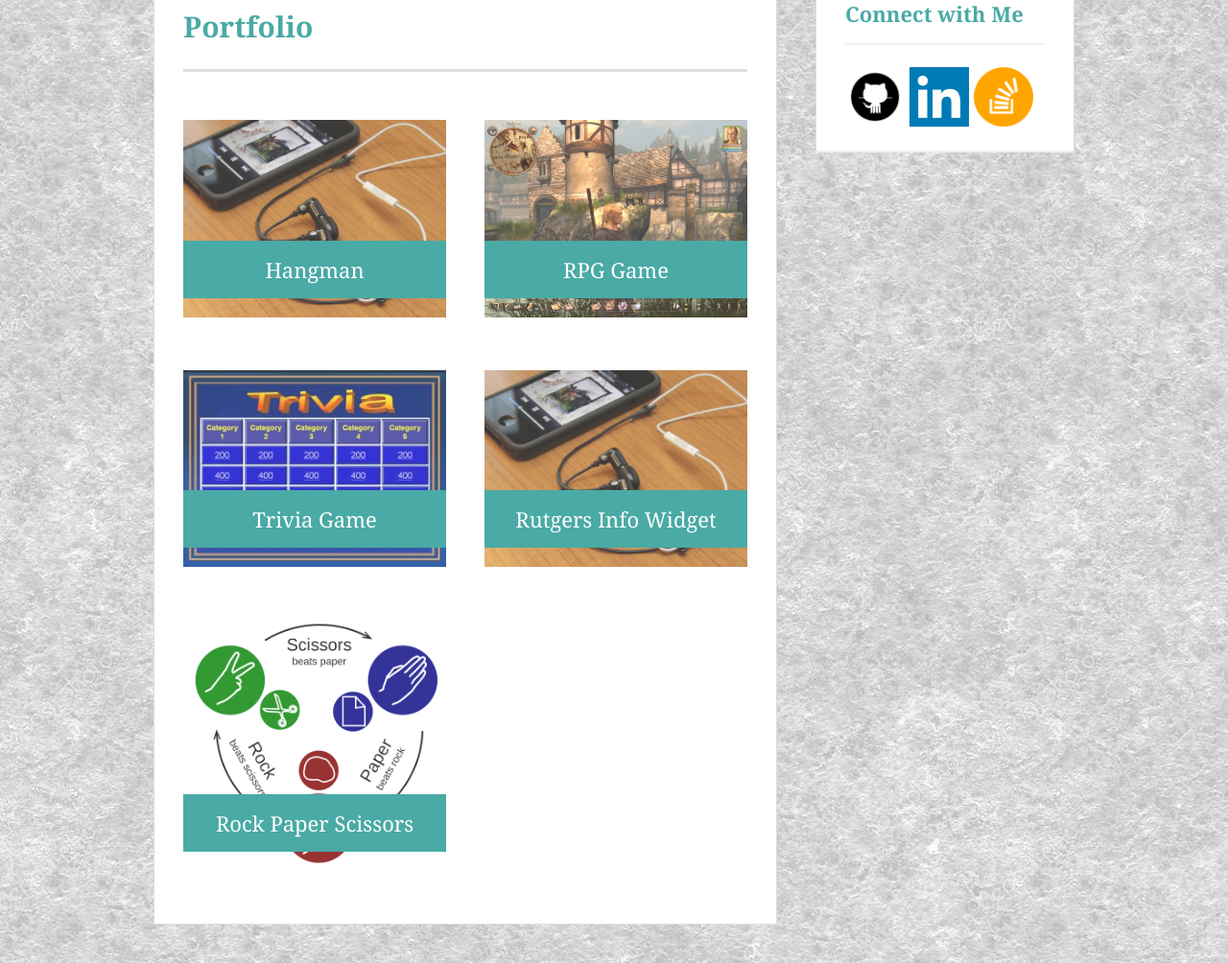
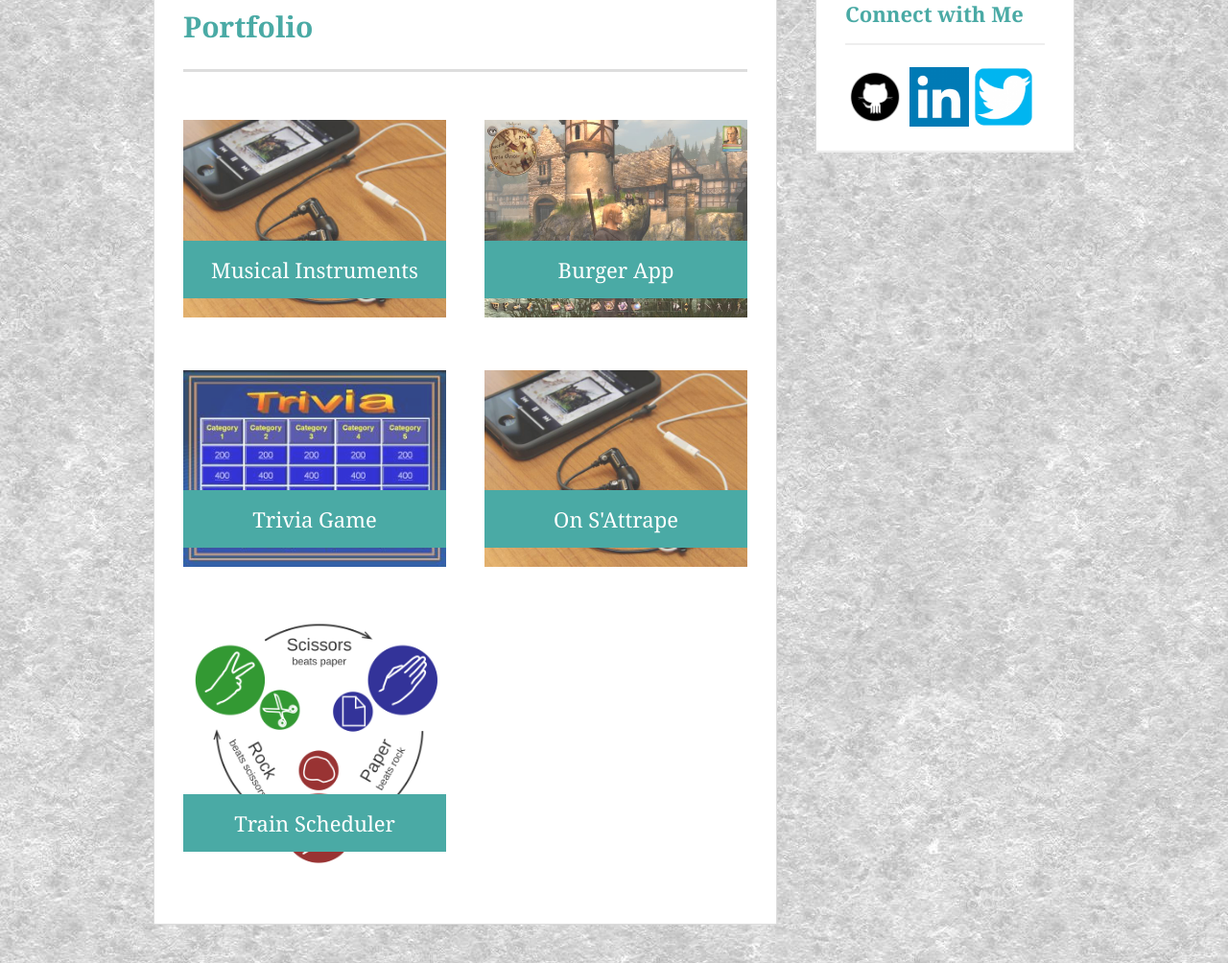
Before and after one commit to lai-joyce/Basic-Portfolio, a website: page public/portfolio.html in a window 1280 px wide. Shown: the part 158-1162 px from the top of the page at 96% size. Drawn offline with Linux system fonts and the light colour scheme.

Commit message:
added routes to pictures and logos

```diff
--- a/public/portfolio.html
+++ b/public/portfolio.html
@@ -25,24 +25,24 @@
 			<h1>Portfolio</h1>
 
 				<div class="work">
-					<img src="assets/images/widget.jpg" class="auth-image" alt="widget">
-					<h3>Hangman</h3>
+					<a href="https://shrouded-citadel-84813.herokuapp.com/"><img src="assets/images/widget.jpg" class="auth-image" alt="widget"></a>
+					<a href="https://shrouded-citadel-84813.herokuapp.com/"><h3>Musical Instruments</h3></a>
 				</div>
 				<div class="work">
-					<img src="assets/images/rpg.jpg" class="auth-image" alt="RPG game">
-					<h3>RPG Game</h3>
+					<a href="https://guarded-wave-32331.herokuapp.com/index"><img src="assets/images/rpg.jpg" class="auth-image" alt="RPG game"></a>
+					<a href="https://guarded-wave-32331.herokuapp.com/index"><h3>Burger App</h3></a>
 				</div>
 				<div class="work">
-					<img src="assets/images/trivia.jpg" class="auth-image" alt="Trivia">
-					<h3>Trivia Game</h3>
+					<a href="https://lai-joyce.github.io/TriviaGame/"><img src="assets/images/trivia.jpg" class="auth-image" alt="Trivia"></a>
+					<a href="https://lai-joyce.github.io/TriviaGame/"><h3>Trivia Game</h3></a>
 				</div>
 				<div class="work">
-					<img src="assets/images/widget.jpg" class="auth-image" alt="widget">
-					<h3>Rutgers Info Widget</h3>
+					<a href="https://lai-joyce.github.io/onsattrape/auth.html"><img src="assets/images/widget.jpg" class="auth-image" alt="widget"></a>
+					<a href="https://lai-joyce.github.io/onsattrape/auth.html"><h3>On S'Attrape</h3></a>
 				</div>
 				<div class="work">
-					<img src="assets/images/game.png" class="auth-image" alt="rock paper scissors">
-					<h3>Rock Paper Scissors</h3>
+					<a href="https://lai-joyce.github.io/trainScheduler_withFirebase/"><img src="assets/images/game.png" class="auth-image" alt="rock paper scissors"></a>
+					<a href="https://lai-joyce.github.io/trainScheduler_withFirebase/"><h3>Train Scheduler</h3></a>
 				</div>
 
 		</section>
@@ -54,7 +54,7 @@
 
 				<a href="https://www.linkedin.com/"><img src="assets/images/LinkedIn.png" class="social" alt="LinkedIn"></a>
 
-				<a href="http://stackoverflow.com/"><img src="assets/images/stackoverflow.png" class="social" alt="Stack Overflow"></a>
+				<a href="https://twitter.com/dovesnunicorns"><img src="assets/images/twitter.png" class="social" alt="twitter"></a>
 			</div>
 
 		</section>
```
Also changed, not shown: public/contact.html (+1 -1 lines), public/index.html (+1 -1 lines), public/assets/images/twitter.png (added), 1 other file.
